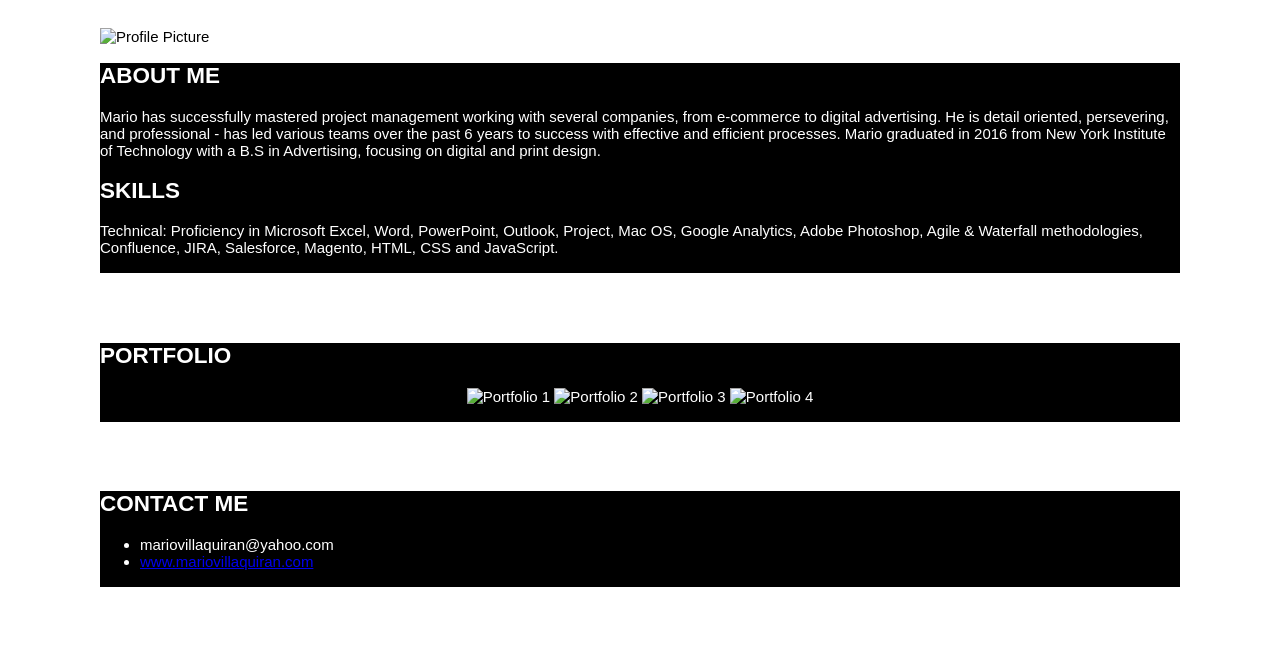
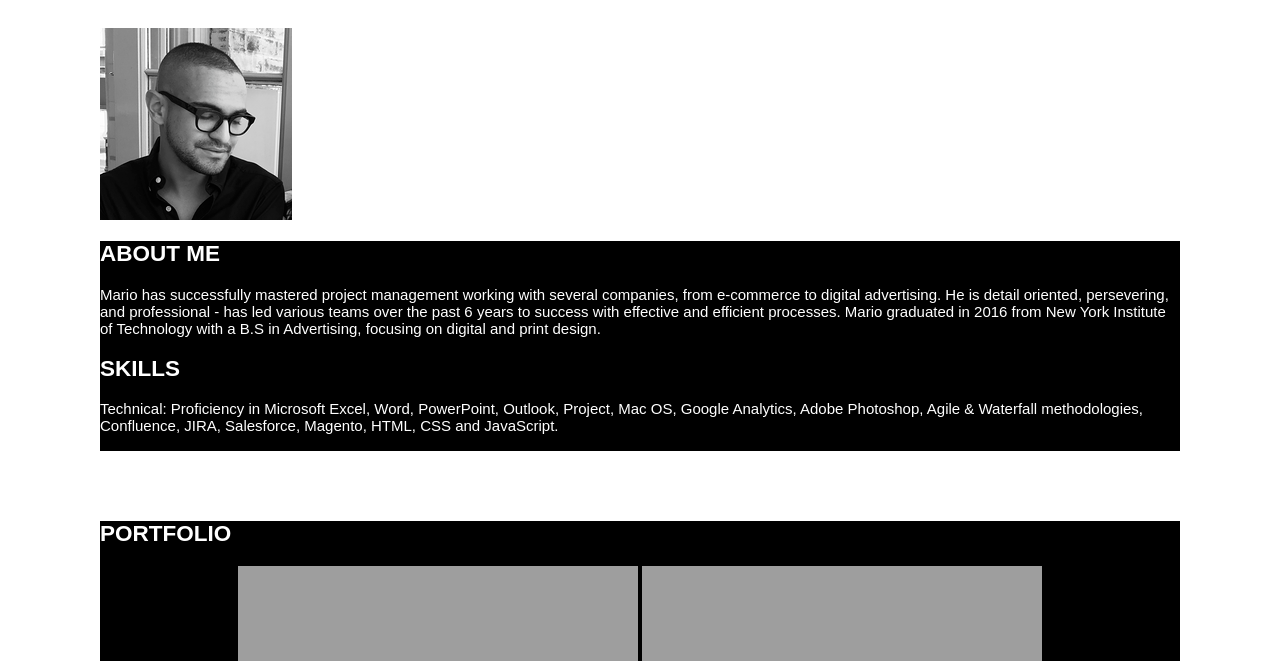
Before and after one commit to mariovillaquiran/Professional-Portfolio, a plain HTML site: page index.html in a window 1280 px wide. Shown: the part 139-800 px from the top of the page. Drawn offline with Linux system fonts and the light colour scheme; the site is published under a folder, as on GitHub Pages, so addresses that start at the root find nothing.

Commit message:
updated images

```diff
--- a/index.html
+++ b/index.html
@@ -19,7 +19,7 @@
     </header>
     <br/>
     <img
-      src="/assets/images/T046DQ4RN-U019BJJH161-88c5425ad3b8-192.png"
+      src="./assets/images/T046DQ4RN-U019BJJH161-88c5425ad3b8-192.png"
       alt="Profile Picture"
     />
 
@@ -49,22 +49,22 @@
       <center>
         <img
           class="portfolio-1"
-          src="/assets/images/portfolio1.png"
+          src="./assets/images/portfolio1.png"
           alt="Portfolio 1"
         />
         <img
           class="portfolio-2"
-          src="/assets/images/portfolio2.png"
+          src="./assets/images/portfolio2.png"
           alt="Portfolio 2"
         />
         <img
           class="portfolio-3"
-          src="/assets/images/portfolio3.png"
+          src="./assets/images/portfolio3.png"
           alt="Portfolio 3"
         />
         <img
           class="portfolio-4"
-          src="/assets/images/portfolio4.png"
+          src="./assets/images/portfolio4.png"
           alt="Portfolio 4"
         />
       </center>
```
Also changed, not shown: 2 other files.
